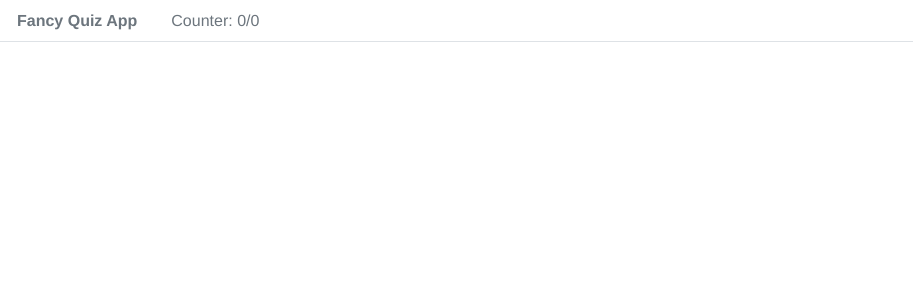
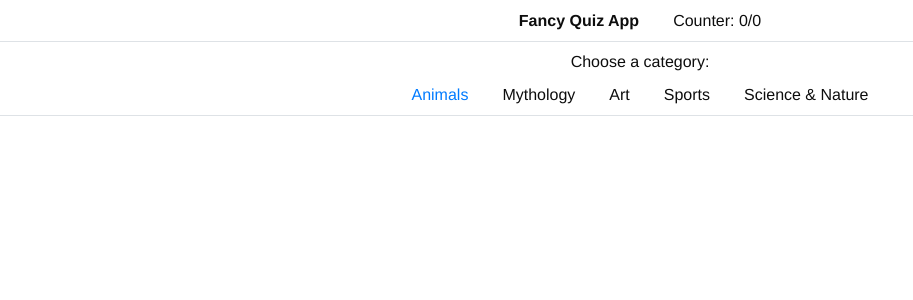
Before and after one commit to mhogeveen/Vue_Quiz, a Vue app: page / in a window 1280 px wide. Shown: the top 300 px of the page, without its empty margins (0-913 px from the left). Built offline with nearby package versions, Linux system fonts and the light colour scheme; no server answers.

Commit message:
Add choose category bar

```diff
--- a/src/App.vue
+++ b/src/App.vue
@@ -4,6 +4,7 @@
       :numCorrect="numCorrect"
       :numTotal="numTotal"
     />
+    <Category />
     <b-container class="bv-example-row">
       <b-row>
         <b-col sm="6" offset="3">
@@ -21,12 +22,14 @@
 
 <script>
 import Header from './components/Header.vue'
+import Category from './components/Category.vue'
 import QuestionBox from './components/QuestionBox.vue'
 
 export default {
   name: 'App',
   components: {
     Header,
+    Category,
     QuestionBox
   },
   data() {
@@ -34,7 +37,29 @@ export default {
       questions: [],
       index: 0,
       numCorrect: 0,
-      numTotal: 0
+      numTotal: 0,
+      urls: [
+        {
+          name: 'Animals',
+          url: 'https://opentdb.com/api.php?amount=10&category=27&type=multiple'
+        },
+        {
+          name: 'Mythology',
+          url: 'https://opentdb.com/api.php?amount=10&category=20&type=multiple'
+        },
+        {
+          name: 'Art',
+          url: 'https://opentdb.com/api.php?amount=10&category=25&type=multiple'
+        },
+        {
+          name: 'Sports',
+          url: 'https://opentdb.com/api.php?amount=10&category=21&type=multiple'
+        },
+        {
+          name: 'Science & Nature',
+          url: 'https://opentdb.com/api.php?amount=10&category=17&type=multiple'
+        }
+      ]
     }
   },
   methods: {
@@ -64,10 +89,10 @@ export default {
 
 <style>
 #app {
-  font-family: Avenir, Helvetica, Arial, sans-serif;
+  font-family: Montserrat, Helvetica, Arial, sans-serif;
   -webkit-font-smoothing: antialiased;
   -moz-osx-font-smoothing: grayscale;
   text-align: center;
-  color: #2c3e50;
+  color: #0d0d0d;
 }
 </style>
--- /dev/null
+++ b/src/components/Category.vue
@@ -0,0 +1,32 @@
+<template>
+  <div>
+    <p class="catText">Choose a category:</p>
+    <b-nav tabs>
+      <b-nav-item >Animals</b-nav-item>
+      <b-nav-item disabled>Mythology</b-nav-item>
+      <b-nav-item disabled>Art</b-nav-item>
+      <b-nav-item disabled>Sports</b-nav-item>
+      <b-nav-item disabled>Science & Nature</b-nav-item>
+    </b-nav>
+  </div>
+</template>
+
+<script>
+  export default {
+
+  }
+</script>
+
+<style lang="css" scoped>
+  .nav-item a.disabled {
+    color: #0d0d0d;
+  }
+  .nav {
+    display: flex;
+    justify-content: center;
+  }
+  .catText {
+    margin: 0.5rem 0 0 0;
+    font-size: 1rem;
+  }
+</style>
--- a/src/components/Header.vue
+++ b/src/components/Header.vue
@@ -1,9 +1,9 @@
 <template>
   <div>
     <b-nav tabs>
-    <b-nav-item disabled><b>Fancy Quiz App</b></b-nav-item>
-    <b-nav-item disabled>Counter: {{numCorrect}}/{{numTotal}}</b-nav-item>
-  </b-nav>
+      <b-nav-item disabled><b>Fancy Quiz App</b></b-nav-item>
+      <b-nav-item disabled>Counter: {{numCorrect}}/{{numTotal}}</b-nav-item>
+    </b-nav>
   </div>
 </template>
 
@@ -16,6 +16,13 @@
   }
 </script>
 
-<style lang='scss' scoped>
+<style lang="css" scoped>
+  .nav-item a.disabled {
+    color: #0d0d0d;
+  }
 
+  .nav {
+    display: flex;
+    justify-content: center;
+  }
 </style>
```
